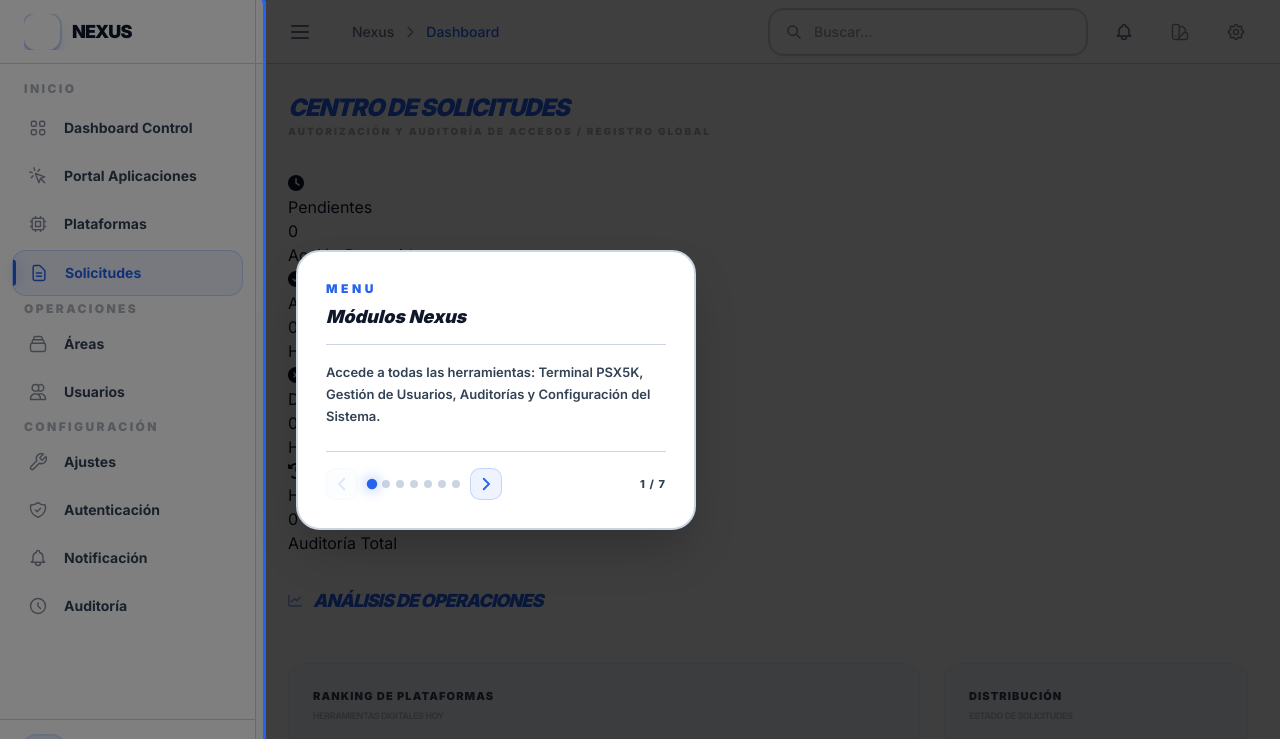
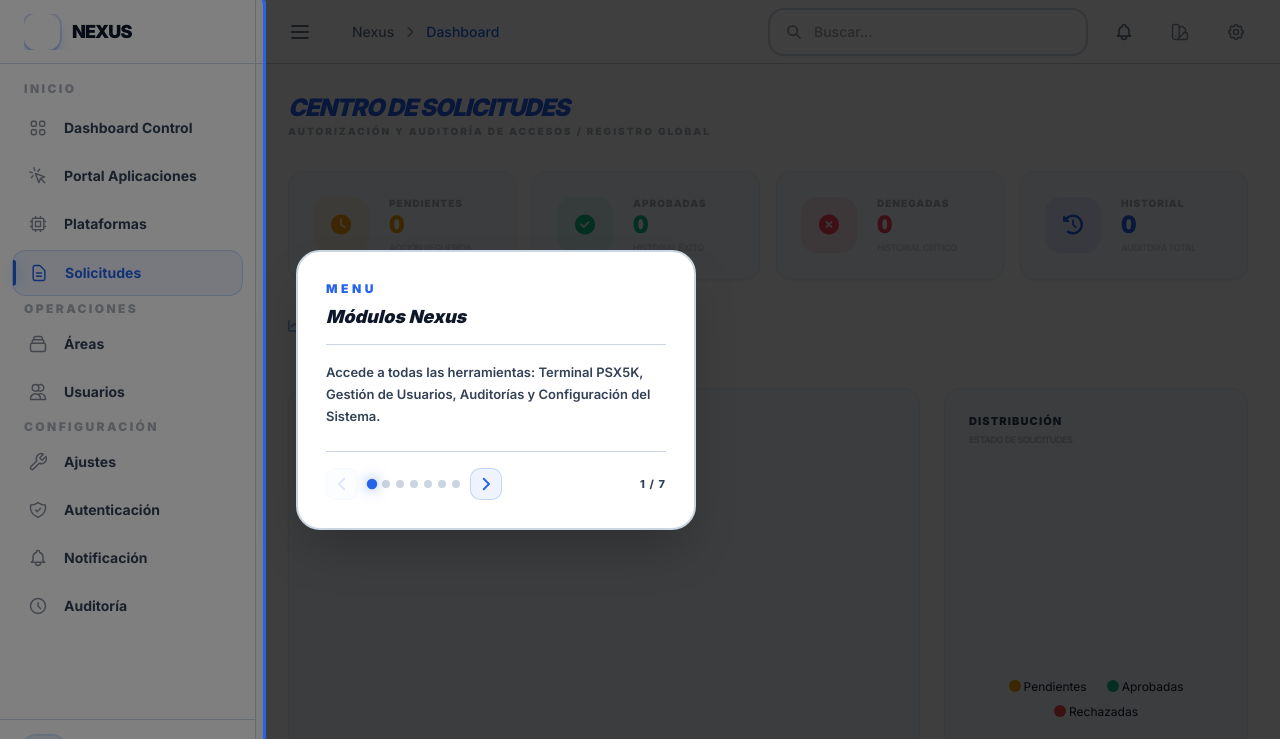
Before and after one commit to dtovar0/portafolio_2, a Flask app: page /admin/requests/ in a window 1280 px wide. Shown: the top 739 px of the page. Run offline with Flask 3, Linux system fonts and the light colour scheme; a user stored in the database is signed in; data comes from the database, SQL or seed files in the repository; data that the repository does not hold is empty; some libraries are stand-ins or nearby versions.

Commit message:
checkpoint: [Módulo de Solicitudes - Tarjetas Nexus + Tabla Legacy 1:1]

```diff
--- a/templates/requests.html
+++ b/templates/requests.html
@@ -28,52 +28,53 @@
     <!-- DASHBOARD VIEW -->
     <div id="dashboardView" class="flex flex-col gap-8 animate-in fade-in duration-500">
         <!-- Stats Summary Row -->
-        <div class="request-stats-grid">
+        <!-- Stats Summary Row -->
+        <div class="grid grid-cols-1 md:grid-cols-4 gap-4">
             <!-- Pendientes -->
-            <div class="request-card-stat" onclick="filterByStatus('Pendiente')">
-                <div class="stat-icon pending">
-                    <i class="fas fa-clock"></i>
+            <div class="bg-surface-container border border-surface-container-border rounded-2xl p-6 flex items-center gap-5 group cursor-pointer hover:border-amber-500 transition-all shadow-sm" onclick="filterByStatus('Pendiente')">
+                <div class="w-14 h-14 rounded-2xl bg-amber-500/10 flex items-center justify-center text-amber-500 group-hover:scale-110 transition-transform">
+                    <i class="fas fa-clock text-xl"></i>
                 </div>
-                <div class="stat-info">
-                    <p class="stat-label">Pendientes</p>
-                    <h3 class="stat-value">{{ counts.pending }}</h3>
-                    <p class="stat-subtitle">Acción Requerida</p>
+                <div class="flex-1">
+                    <p class="text-[10px] font-black text-label/40 uppercase tracking-widest mb-0.5">Pendientes</p>
+                    <h3 class="text-2xl font-black text-amber-500 tabular-nums leading-none">{{ counts.pending }}</h3>
+                    <p class="text-[9px] font-bold text-label/20 uppercase tracking-tighter mt-1">Acción Requerida</p>
                 </div>
             </div>
 
             <!-- Aprobadas -->
-            <div class="request-card-stat" onclick="filterByStatus('Aprobado')">
-                <div class="stat-icon approved">
-                    <i class="fas fa-check-circle"></i>
+            <div class="bg-surface-container border border-surface-container-border rounded-2xl p-6 flex items-center gap-5 group cursor-pointer hover:border-emerald-500 transition-all shadow-sm" onclick="filterByStatus('Aprobado')">
+                <div class="w-14 h-14 rounded-2xl bg-emerald-500/10 flex items-center justify-center text-emerald-500 group-hover:scale-110 transition-transform">
+                    <i class="fas fa-check-circle text-xl"></i>
                 </div>
-                <div class="stat-info">
-                    <p class="stat-label">Aprobadas</p>
-                    <h3 class="stat-value">{{ counts.approved }}</h3>
-                    <p class="stat-subtitle">Historial Éxito</p>
+                <div class="flex-1">
+                    <p class="text-[10px] font-black text-label/40 uppercase tracking-widest mb-0.5">Aprobadas</p>
+                    <h3 class="text-2xl font-black text-emerald-500 tabular-nums leading-none">{{ counts.approved }}</h3>
+                    <p class="text-[9px] font-bold text-label/20 uppercase tracking-tighter mt-1">Historial Éxito</p>
                 </div>
             </div>
 
             <!-- Denegadas -->
-            <div class="request-card-stat" onclick="filterByStatus('rejected')">
-                <div class="stat-icon rejected">
-                    <i class="fas fa-times-circle"></i>
+            <div class="bg-surface-container border border-surface-container-border rounded-2xl p-6 flex items-center gap-5 group cursor-pointer hover:border-rose-500 transition-all shadow-sm" onclick="filterByStatus('rejected')">
+                <div class="w-14 h-14 rounded-2xl bg-rose-500/10 flex items-center justify-center text-rose-500 group-hover:scale-110 transition-transform">
+                    <i class="fas fa-times-circle text-xl"></i>
                 </div>
-                <div class="stat-info">
-                    <p class="stat-label">Denegadas</p>
-                    <h3 class="stat-value">{{ counts.rejected }}</h3>
-                    <p class="stat-subtitle">Historial Crítico</p>
+                <div class="flex-1">
+                    <p class="text-[10px] font-black text-label/40 uppercase tracking-widest mb-0.5">Denegadas</p>
+                    <h3 class="text-2xl font-black text-rose-500 tabular-nums leading-none">{{ counts.rejected }}</h3>
+                    <p class="text-[9px] font-bold text-label/20 uppercase tracking-tighter mt-1">Historial Crítico</p>
                 </div>
             </div>
 
             <!-- Historial -->
-            <div class="request-card-stat" onclick="filterByStatus('all')">
-                <div class="stat-icon history">
-                    <i class="fas fa-history"></i>
+            <div class="bg-surface-container border border-surface-container-border rounded-2xl p-6 flex items-center gap-5 group cursor-pointer hover:border-primary transition-all shadow-sm" onclick="filterByStatus('all')">
+                <div class="w-14 h-14 rounded-2xl bg-primary/10 flex items-center justify-center text-primary group-hover:scale-110 transition-transform">
+                    <i class="fas fa-history text-xl"></i>
                 </div>
-                <div class="stat-info">
-                    <p class="stat-label">Historial</p>
-                    <h3 class="stat-value">{{ counts.total }}</h3>
-                    <p class="stat-subtitle">Auditoría Total</p>
+                <div class="flex-1">
+                    <p class="text-[10px] font-black text-label/40 uppercase tracking-widest mb-0.5">Historial</p>
+                    <h3 class="text-2xl font-black text-primary tabular-nums leading-none">{{ counts.total }}</h3>
+                    <p class="text-[9px] font-bold text-label/20 uppercase tracking-tighter mt-1">Auditoría Total</p>
                 </div>
             </div>
         </div>
```
Also changed, not shown: assets/css/requests.css (+3 -19 lines).
